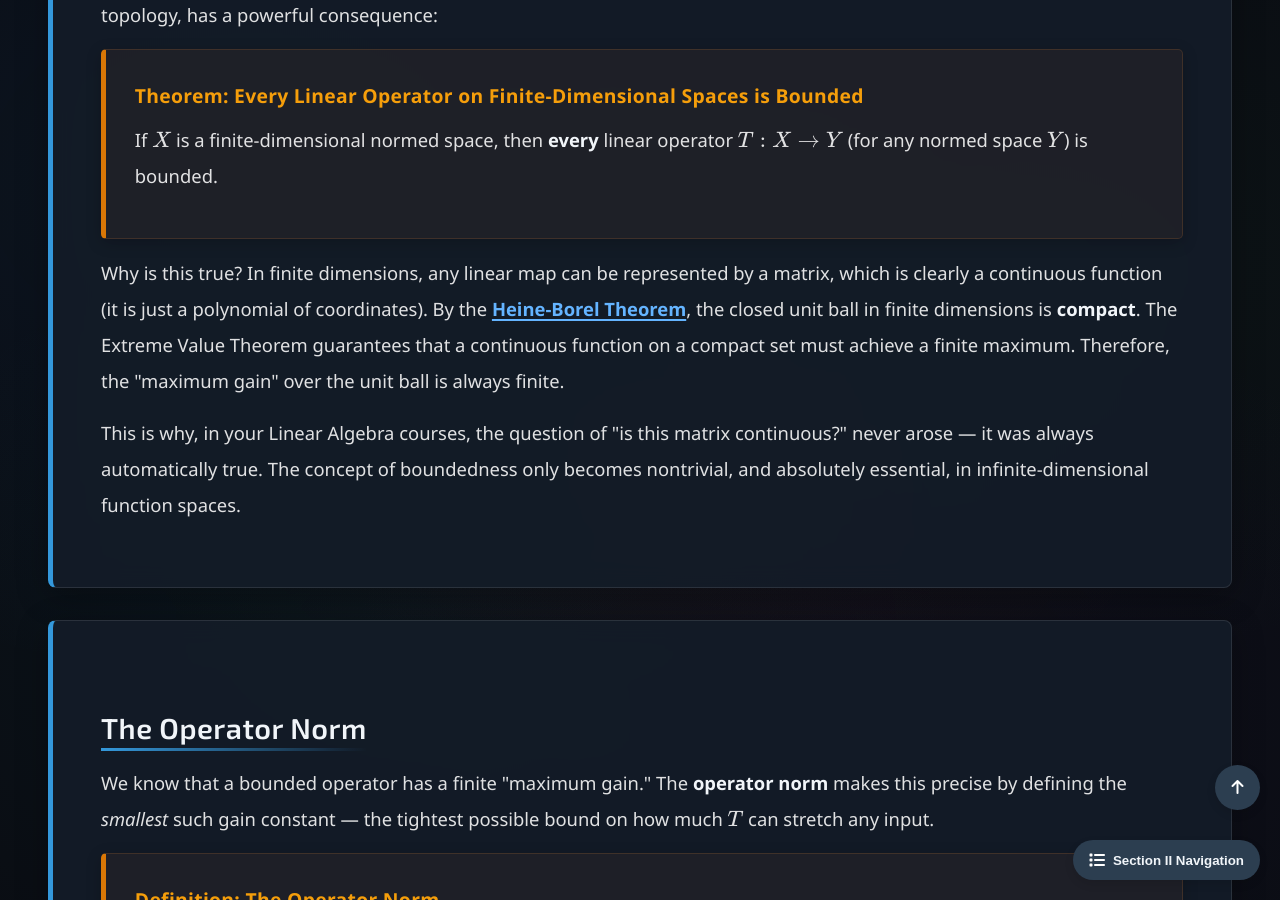
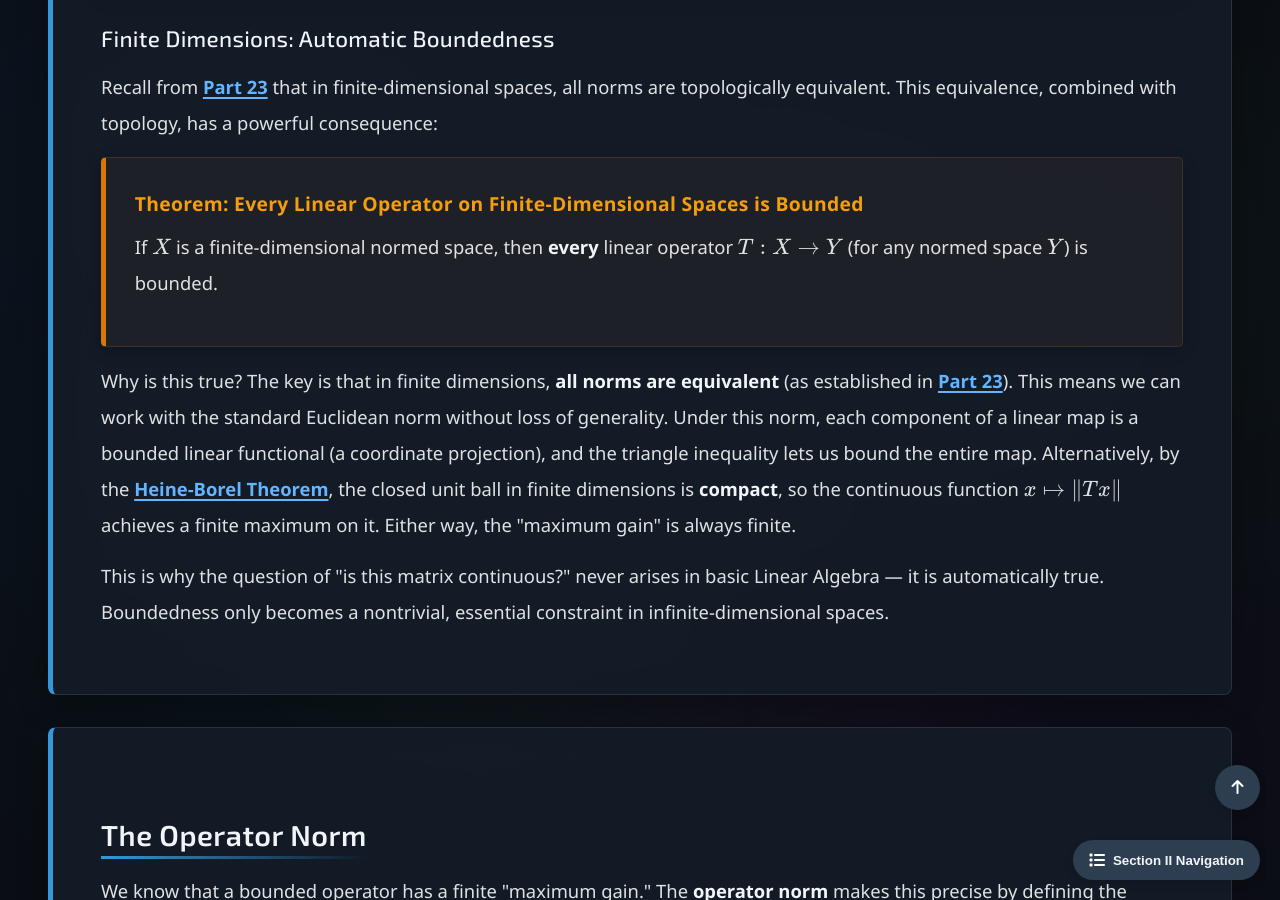
Before and after one commit to Yusukey01/yusukey01.github.io, a Jekyll site: the page built from Mathematics/Calculus/bounded_linear_operators.html, in a window 1280 px wide and 900 px high, scrolled down 4118 px. Built offline with Jekyll 4.4.1, drawn with Linux system fonts in a browser that asks for light colours; some of the changed text lies outside the part shown.

Commit message:
revised explanations

```diff
--- a/Mathematics/Calculus/bounded_linear_operators.html
+++ b/Mathematics/Calculus/bounded_linear_operators.html
@@ -27,7 +27,7 @@ noindex: true
         </div>
 
         <div class="container">
-             <section id="intro" class="section-content">
+            <section id="intro" class="section-content">
                 <h2>From Matrices to Operators</h2>
                 <p>
                     Remember, in Linear Algebra, we studied <a href="../Linear_algebra/linear_transformation.html"><strong>linear transformations</strong></a>
@@ -55,7 +55,8 @@ noindex: true
                     <span class="proof-title">Counter Example: The Derivative Operator</span>
                     <p>
                         Let \(X = C^1([0, \pi])\) be the space of continuously differentiable functions, and \(Y = C^0([0, \pi])\) be the space of continuous functions.
-                        Equip both spaces with the <strong>supremum norm</strong> (maximum value): \(\|f\|_\infty = \max |f(t)|\).
+                        Equip both spaces with the <strong>supremum norm</strong>: \(\|f\|_\infty = \sup_{t \in [0, \pi]} |f(t)|\)
+                        (which equals the maximum for continuous functions on a closed interval).
                     </p>
                     <p>
                         Consider the differentiation operator \(T(f) = f'\).
@@ -108,7 +109,8 @@ noindex: true
 
                 <p>
                     This definition captures an analogy from engineering: think of a bounded operator as an amplifier with a finite gain knob.
-                    No matter what signal you feed in, the output power is controlled. The derivative operator from Section 1, by contrast,
+                    No matter what signal you feed in, the output power is controlled.
+                    The derivative operator from <a href="#intro">the previous section</a>, by contrast,
                     is an amplifier with no gain limit — feeding in higher-frequency signals produces arbitrarily large outputs.
                 </p>
 
@@ -133,10 +135,13 @@ noindex: true
                 <div class="proof">
                     <span class="proof-title">Proof Sketch:</span>
                     <p>
-                        <strong>(a) ⟹ (b)</strong> is trivial (continuity everywhere implies continuity at \(0\)).
+                        <strong>(a) \(\Rightarrow\) (b)</strong> is trivial (continuity everywhere implies continuity at \(0\)).
                     </p>
                     <p>
-                        <strong>(b) ⟹ (c):</strong> If \(T\) is continuous at \(0\), then there exists \(\delta > 0\) such that
+                       <strong>(b) \(\Rightarrow\) (c):</strong> Since \(T\) is linear, \(T(0) = 0\). Continuity at \(0\) means:
+                        for every \(\varepsilon > 0\), there exists \(\delta > 0\) such that
+                        \(\|x\| < \delta \implies \|Tx\| < \varepsilon\). Choosing \(\varepsilon = 1\) (the specific value
+                        does not matter), we obtain \(\delta > 0\) such that
                         \(\|x\| < \delta \implies \|Tx\| < 1\). For any nonzero \(x \in X\), the vector
                         \(z = \frac{\delta}{2} \cdot \frac{x}{\|x\|}\) satisfies \(\|z\| < \delta\), so \(\|Tz\| < 1\).
                         By linearity:
@@ -183,18 +189,21 @@ noindex: true
                 </div>
 
                 <p>
-                    Why is this true? In finite dimensions, any linear map can be represented by a matrix, which is clearly a continuous function
-                    (it is just a polynomial of coordinates). By the
-                    <a href="compactness.html#heine-borel"><strong>Heine-Borel Theorem</strong></a>, the closed unit ball in finite dimensions
-                    is <strong>compact</strong>. The Extreme Value Theorem guarantees that a continuous function on a compact set must achieve a finite
-                    maximum. Therefore, the "maximum gain" over the unit ball is always finite.
+                    Why is this true? The key is that in finite dimensions, <strong>all norms are equivalent</strong>
+                    (as established in <a href="intro_analysis.html#dimensions"><strong>Part 23</strong></a>).
+                    This means we can work with the standard Euclidean norm without loss of generality.
+                    Under this norm, each component of a linear map is a bounded linear functional (a coordinate projection), and
+                    the triangle inequality lets us bound the entire map.
+                    Alternatively, by the <a href="compactness.html#heine-borel"><strong>Heine-Borel Theorem</strong></a>,
+                    the closed unit ball in finite dimensions is <strong>compact</strong>, so the continuous function
+                    \(x \mapsto \|Tx\|\) achieves a finite maximum on it. Either way, the "maximum gain" is always finite.
                 </p>
 
                 <p>
-                    This is why, in your Linear Algebra courses, the question of "is this matrix continuous?" never arose — it was
-                    always automatically true. The concept of boundedness only becomes nontrivial, and absolutely essential, in
-                    infinite-dimensional function spaces.
+                    This is why the question of "is this matrix continuous?" never arises in basic Linear Algebra — it is
+                    automatically true. Boundedness only becomes a nontrivial, essential constraint in infinite-dimensional spaces.
                 </p>
+
             </section>
 
             <section id="norm" class="section-content">
@@ -284,14 +293,17 @@ noindex: true
                         is the diagonal matrix of the activation function's derivatives.
                     </p>
                     <p>
-                        Standard activation functions like ReLU or Tanh are 1-Lipschitz continuous, meaning their derivatives never exceed 1.
-                        Therefore, \(\|\mathbf{D}_\ell\|_{\text{op}} \leq 1\). By submultiplicativity, the norm of the entire gradient through \(L\) layers is bounded by:
+                        Standard activation functions like ReLU and Tanh satisfy \(|\sigma'(t)| \leq 1\) everywhere (they are 1-Lipschitz),
+                        so the diagonal entries of \(\mathbf{D}_\ell\) are all at most 1 in absolute value, giving
+                        \(\|\mathbf{D}_\ell\|_{\text{op}} \leq 1\). By submultiplicativity, the norm of the entire gradient through \(L\) layers
+                        is bounded by:
                         \[
                         \left\|\prod_{\ell=1}^{L} \mathbf{J}_\ell \right\|_{\text{op}} \leq \prod_{\ell=1}^{L} \|\mathbf{D}_\ell\|_{\text{op}} \|\mathbf{W}_\ell\|_{\text{op}} \leq \prod_{\ell=1}^{L} \|\mathbf{W}_\ell\|_{\text{op}}.
                         \]
-                        This reveals a profound architectural beauty: <strong>the burden of preventing exploding/vanishing gradients falls entirely on the operator norm of the weight matrices \(\mathbf{W}_\ell\)</strong>.
-                        Techniques like <strong>orthogonal initialization</strong> (\(\|\mathbf{W}_\ell\|_{\text{op}} \approx 1\))
-                        and <strong>spectral normalization</strong> are direct applications of this theory to guarantee stable gradient flow.
+                        This reveals a profound architectural beauty: <strong>the burden of preventing exploding/vanishing gradients falls entirely
+                        on the operator norm of the weight matrices \(\mathbf{W}_\ell\)</strong>. Techniques like <strong>orthogonal initialization</strong>
+                        (\(\|\mathbf{W}_\ell\|_{\text{op}} \approx 1\)) and <strong>spectral normalization</strong> are direct applications of this theory
+                        to guarantee stable gradient flow.
                     </p>
                 </div>
             </section>
@@ -418,9 +430,10 @@ noindex: true
                 <div class="theorem">
                     <span class="theorem-title">Definition: Manifold (Topological / Smooth)</span>
                     <p>
-                        A <strong>manifold</strong> is a topological space that <em>locally</em> resembles Euclidean space
-                        \(\mathbb{R}^n\) near each point. A <strong>smooth manifold</strong> additionally carries a
-                        differentiable structure, enabling calculus on curved spaces.
+                        A <strong>manifold</strong> is a second-countable Hausdorff topological space that <em>locally</em>
+                        resembles Euclidean space \(\mathbb{R}^n\) near each point (via homeomorphisms called <em>charts</em>).
+                        A <strong>smooth manifold</strong> additionally requires that the transition maps between overlapping charts
+                        are infinitely differentiable, enabling calculus on curved spaces.
                     </p>
                     <p>
                         Key examples include spheres \(S^n\), the rotation group \(SO(3)\), and the space of
```
Also changed, not shown: other parts of Mathematics/Calculus/bounded_linear_operators.html (+3 -2 lines).
